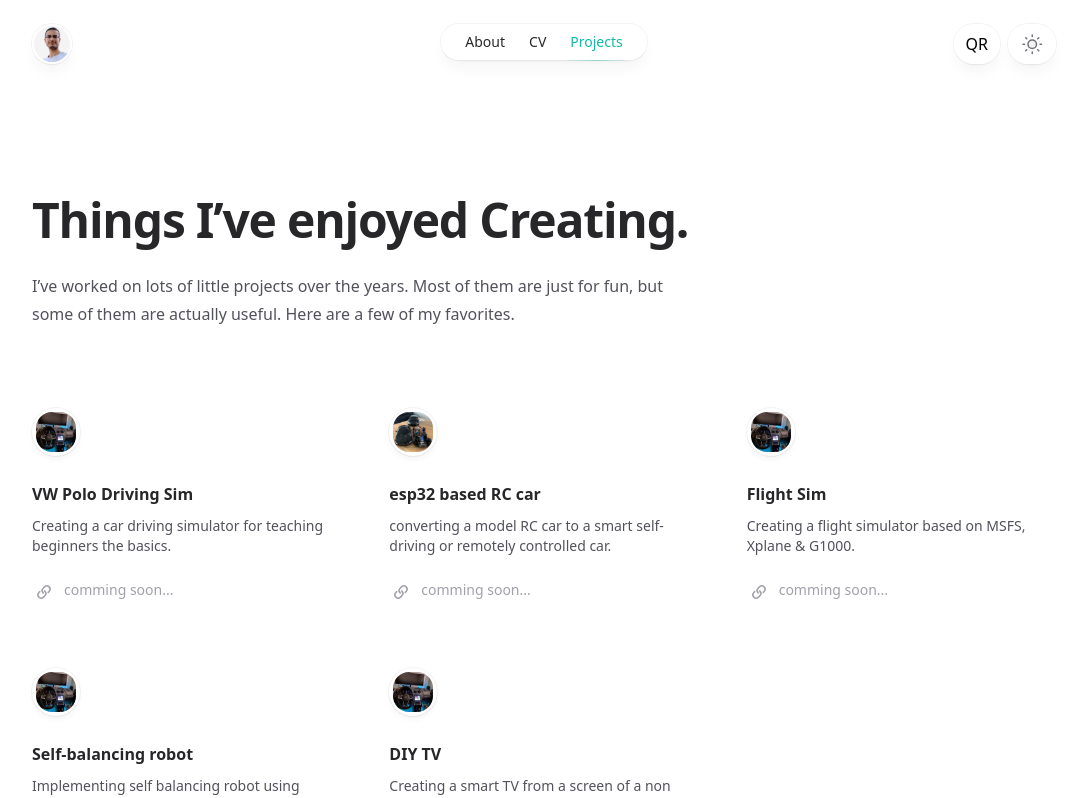
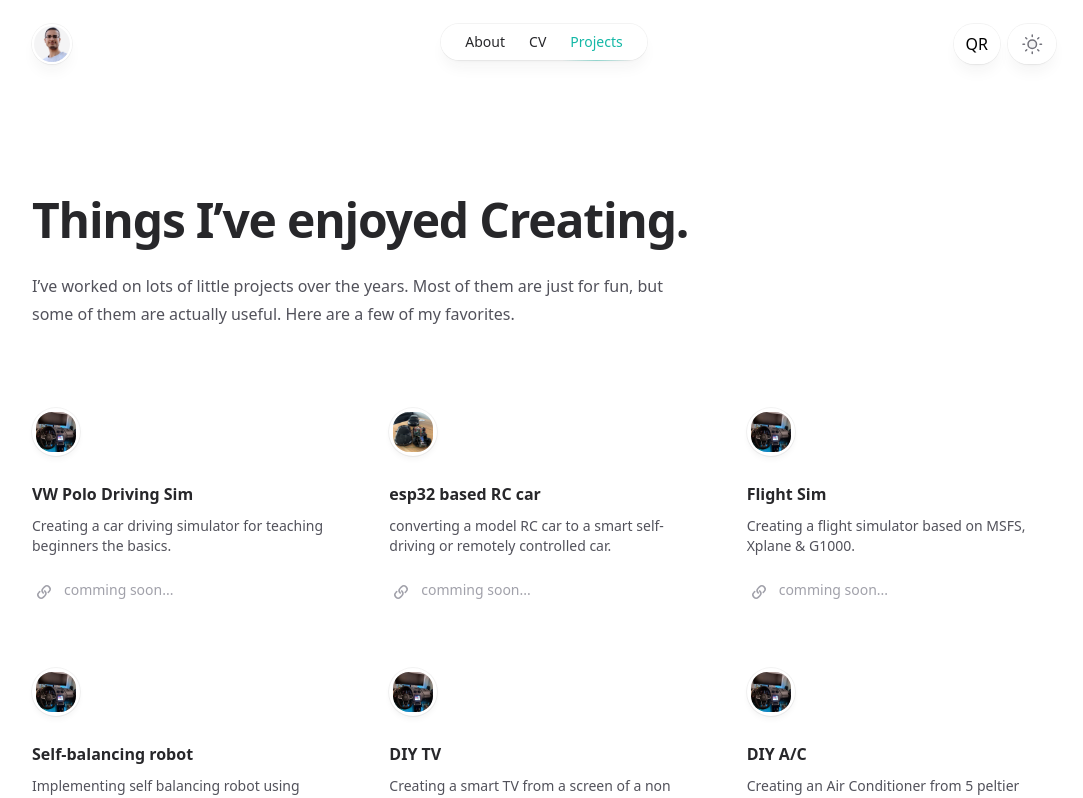
Before and after one commit to bishoy-ensoliman/bishoy-personal, a Next.js app: page /projects in a window 1280 px wide. Shown: the top 798 px of the page, without its empty margins (96-1179 px from the left). Built offline with nearby package versions, Linux system fonts and the light colour scheme.

Commit message:
add ac project

```diff
--- a/src/app/projects/page.tsx
+++ b/src/app/projects/page.tsx
@@ -4,6 +4,7 @@ import carSimPic from '../../../public/car_sim.jpg';
 import rcCarPic from '../../../public/rcCar.jpg';
 import flightSimPic from '../../../public/car_sim.jpg';
 import tvPic from '../../../public/car_sim.jpg';
+import acPic from '../../../public/car_sim.jpg';
 import selfBalRobPic from '../../../public/car_sim.jpg';
 
 export default function Projects() {
@@ -26,6 +27,7 @@ export default function Projects() {
                                     <ProjectOverviewCard title='Flight Sim' imageSrc={flightSimPic} description='Creating a flight simulator based on MSFS, Xplane & G1000.' link='#' linkLabel='comming soon...' />
                                     <ProjectOverviewCard title='Self-balancing robot' imageSrc={selfBalRobPic} description='Implementing self balancing robot using classical and modern control theories.' link='#' linkLabel='comming soon...' />
                                     <ProjectOverviewCard title='DIY TV' imageSrc={tvPic} description='Creating a smart TV from a screen of a non functioning laptop & chromcast' link='#' linkLabel='comming soon...' />
+                                    <ProjectOverviewCard title='DIY A/C' imageSrc={acPic} description='Creating an Air Conditioner from 5 peltier modules' link='#' linkLabel='comming soon...' />
                                 </ul>
                             </div>
                         </div>
```
